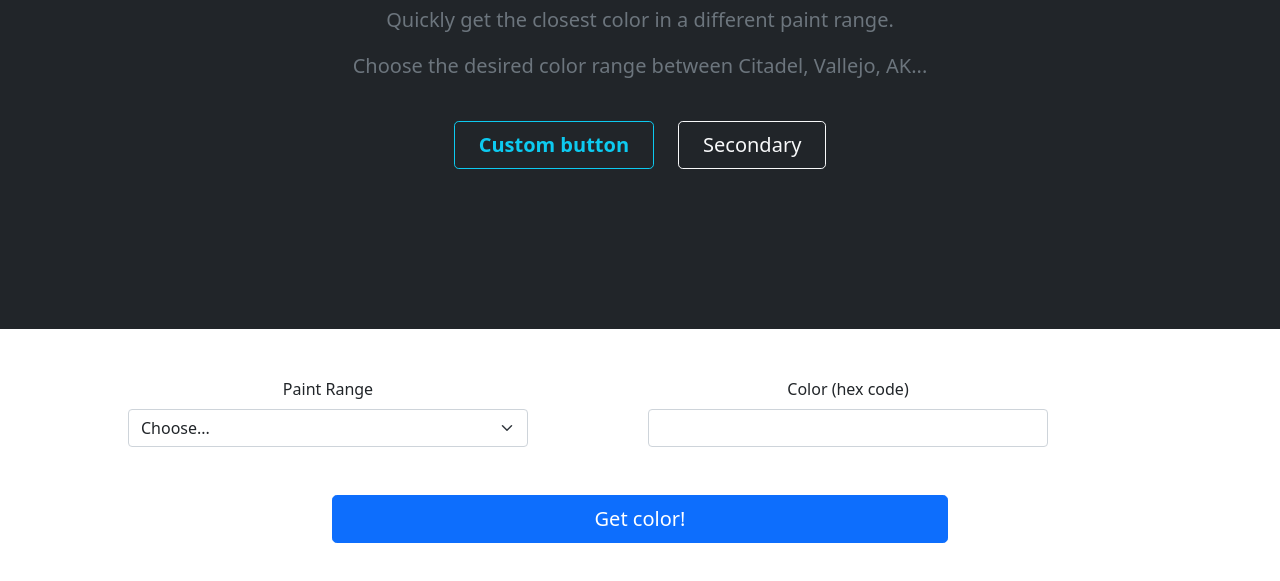
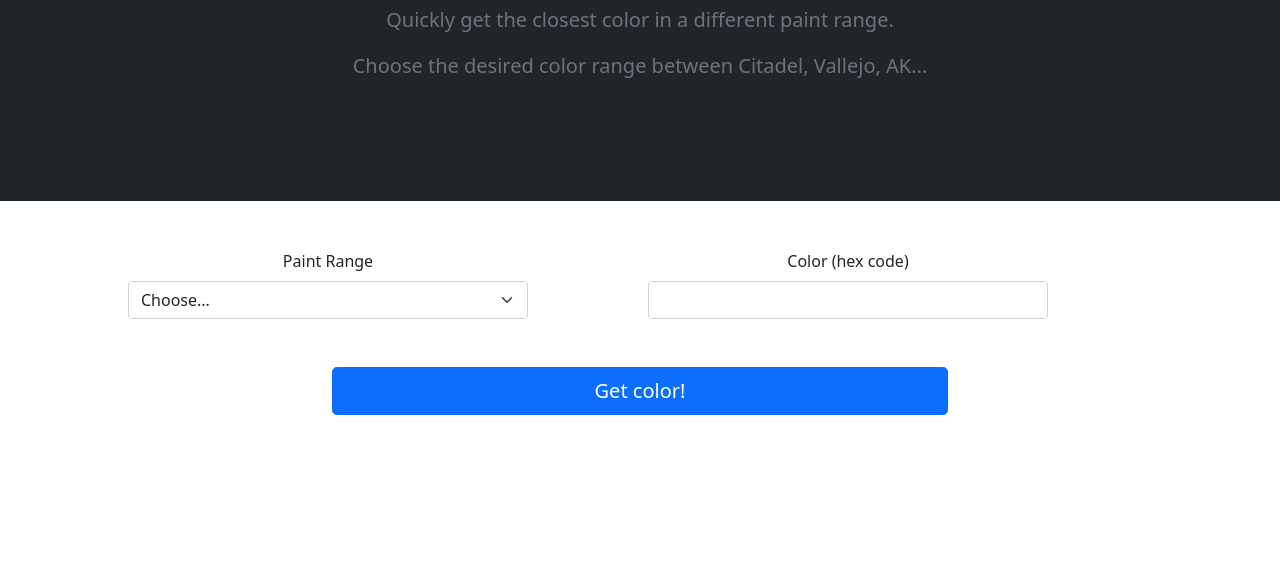
Before and after one commit to gdvalderrama/color-hobby-front, a plain HTML site: page index.html in a window 1280 px wide. Shown: the part 253-834 px from the top of the page. After the commit the page ends 800 px from the top, so only its background shows below. Drawn offline with nearby package versions, Linux system fonts and the light colour scheme.

Commit message:
change endpoint; remove example buttons

```diff
--- a/index.html
+++ b/index.html
@@ -26,17 +26,13 @@
       <div class="bg-dark text-secondary px-4 py-5 text-center">
         <div class="py-5">
           <h1 class="display-5 fw-bold text-white py-5">Color approximator</h1>
-          <div class="col-lg-6 mx-auto pb-5">
+          <div class="col-lg-6 mx-auto">
             <p class="fs-5">
               Quickly get the closest color in a different paint range.
             </p>
             <p class="fs-5 mb-4">
               Choose the desired color range between Citadel, Vallejo, AK...
             </p>
-            <div class="d-grid gap-2 d-sm-flex justify-content-sm-center py-3">
-              <button type="button" class="btn btn-outline-info btn-lg px-4 me-sm-3 fw-bold">Custom button</button>
-              <button type="button" class="btn btn-outline-light btn-lg px-4">Secondary</button>
-            </div>
           </div>
         </div>
       </div>
@@ -44,7 +40,7 @@
       <div class="b-example-divider mb-0"></div>
 
       <div class="px-4 py-5 text-center">
-        <form hx-post="https://cepd8d48ok.execute-api.eu-west-1.amazonaws.com/default/get_closest_color"
+        <form hx-post="https://cepd8d48ok.execute-api.eu-west-1.amazonaws.com/get_closest_color"
             hx-target="#result"
             hx-ext="json-enc"
           >
```
